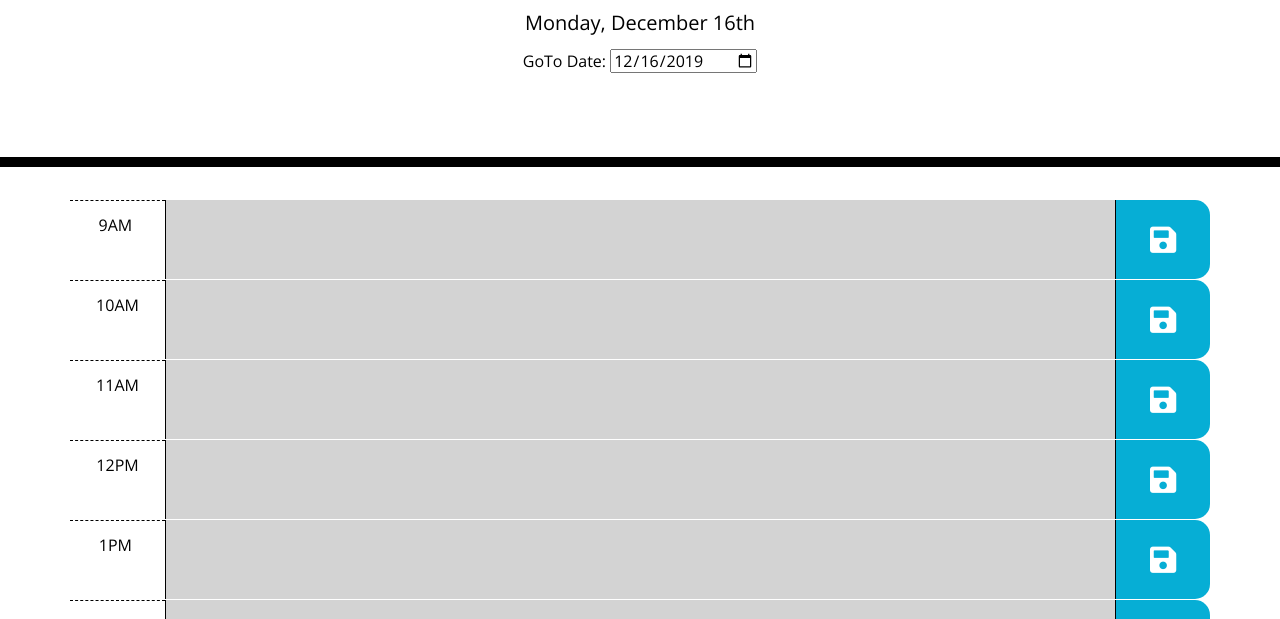
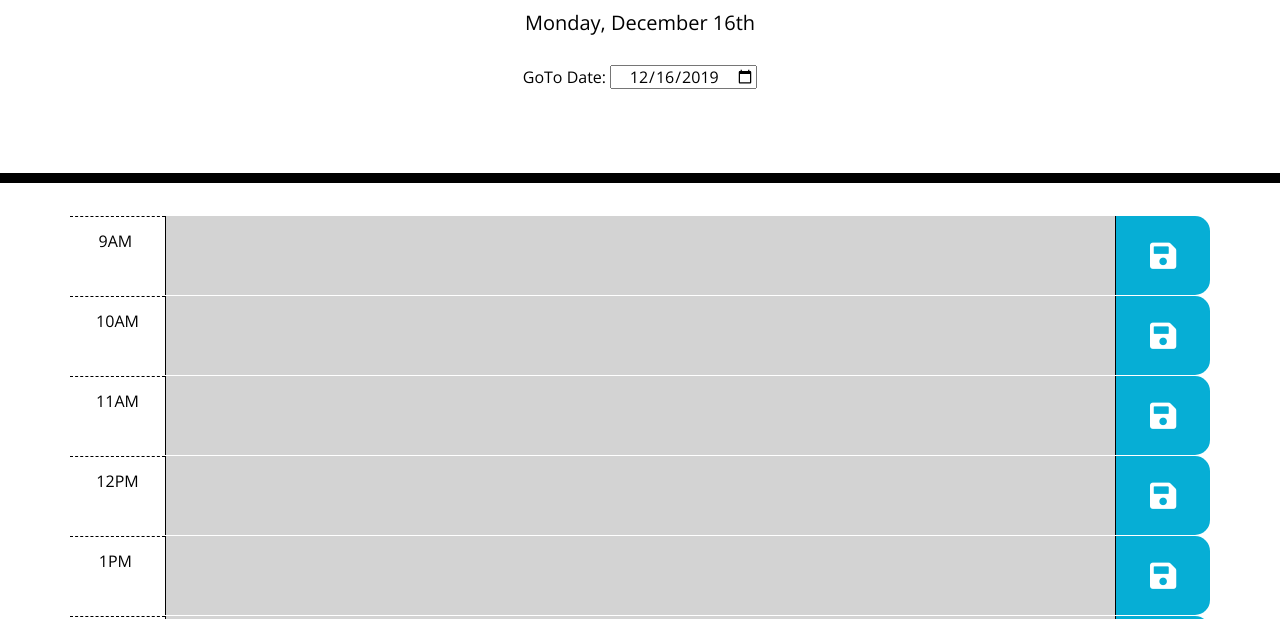
Before and after one commit to kgeary/workday-planner, a plain HTML site: page index.html in a window 1280 px wide. Shown: the part 181-800 px from the top of the page. Drawn offline with nearby package versions, Linux system fonts and the light colour scheme.

Commit message:
Multiday planner cleanup

```diff
--- a/assets/css/style.css
+++ b/assets/css/style.css
@@ -23,6 +23,18 @@ body {
     color: black;
     border-radius: 0;
     border-bottom: 10px solid black;
+  }
+
+  #dateGroup {
+    display: inline-block;
+    /* background-color: lightgray; */
+    padding: 1rem;
+    /* border: 1px solid black; */
+  }
+
+  input[type="date"] {
+    display: inline-block;
+    text-align: center;
   }
 
   .description{
--- a/assets/js/planner.js
+++ b/assets/js/planner.js
@@ -1,7 +1,7 @@
 const times = [9,10,11,12,13,14,15,16,17];
 //const times = [9,10,11,12,13,14,15,16,17,18,19,20,21,22]; // TEST-LIST
+let updateInterval;
 let curDate = moment(); // Current Day is initially Today
-let updateInterval;
 
 // JQuery
 $(function() {
@@ -10,6 +10,7 @@ $(function() {
     $("#datepicker").val(moment().format('YYYY-MM-DD'));
     $("#datepicker").on("change", function () {
         curDate = moment($(this).val(), "YYYY-MM-DD");
+        if (!curDate.isValid()) curDate = moment();
         SetCurrentDateLabel();
         clearInterval(updateInterval);
         $(".container").html("");
@@ -34,7 +35,7 @@ function loadDay() {
         let hr = $colHour.text();
         let txt = $(this).siblings(".description").val();
         console.log(hr, txt);
-        localStorage.setItem(curDate.format("YYYYMMDD-") + hr.trim(), txt.trim());
+        localStorage.setItem(getStoreDatePrefix() + hr.trim(), txt.trim());
         $("#save-toast").fadeIn(750).fadeOut(1500);
     });
 
@@ -58,9 +59,9 @@ function checkTimeBlocks() {
     let $hours = $('.hour');
     $hours.each(function(index) {
         let $text = $(this).next();
-        let curTime = $(this).text();
+        let hour12ampm = $(this).text();
         let n = moment();
-        let t = moment(curDate.format("YYYYMMDD ") + curTime, "YYYYMMDD hA");
+        let t = getMoment12H(hour12ampm);
         console.log("TTTT", t);
         let tense = getTense(n, t);
         if ($text.is("."+tense)) {
@@ -80,13 +81,13 @@ function checkTimeBlocks() {
  }
 
 // Create a Time Block Group
-function createTimeBlock(hour) {
+function createTimeBlock(hour24) {
     let timeBlock = createEl("div", "time-block");
     let row = createEl("div", "row");
     timeBlock.appendChild(row);
-    let colHour = createEl("div", "col-sm-1 pt-3 hour", hour);
+    let colHour = createEl("div", "col-sm-1 pt-3 hour", hour24);
     row.appendChild(colHour);
-    let colText = createEl("textarea", "col-sm-10 description", hour);
+    let colText = createEl("textarea", "col-sm-10 description", hour24);
     row.appendChild(colText);
     let colSave = createEl("div", "col-sm-1 saveBtn");
     row.appendChild(colSave);
@@ -97,16 +98,16 @@ function createTimeBlock(hour) {
 }
 
 // Create a single page element
-function createEl(tag, cls, hour) {
+function createEl(tag, cls, hour24) {
     let el = document.createElement(tag);
     el.setAttribute("class", cls);
     // Special Handling for Hour and Text Columns
-    if (el, hour) {
-        let t = getTime24H(hour);
+    if (hour24) {
+        let t = getMoment24H(hour24);
         let n = moment();
         if (tag === "textarea") {
             cls += " " + getTense(n, t);
-            el.textContent = localStorage.getItem(curDate.format("YYYYMMDD-") + formatAmPm(t));
+            el.textContent = localStorage.getItem(getStoreDatePrefix() + formatAmPm(t));
         } else {
             el.textContent = formatAmPm(t).padEnd(4, " ");
         }
@@ -130,9 +131,18 @@ function getTense(n, t) {
     return cls;
 }
 
-function getTime24H(hour) {
-    return moment(curDate.format("YYYYMMDD ") + hour, "YYYYMMDD H");
+function getStoreDatePrefix() {
+    return curDate.format("YYYYMMDD-");
 }
+
+function getMoment12H(hour12ampm) {
+    return moment(curDate.format("YYYYMMDD ") + hour12ampm, "YYYYMMDD hA");
+}
+
+function getMoment24H(hour24) {
+    return moment(curDate.format("YYYYMMDD ") + hour24, "YYYYMMDD H");
+}
+
 function formatAmPm(m) {
     return m.format("hA");
 }
--- a/index.html
+++ b/index.html
@@ -18,10 +18,10 @@
         <h1 class="display-3">Work Day Scheduler</h1>
         <p class="lead">A simple calendar app for scheduling your work day</p>
         <p id="currentDay" class="lead"></p>
-        <p>
+        <div id="dateGroup">
             <label for="datepicker">GoTo Date:</label>
-            <input type="date" name="" id="datepicker">
-        </p>
+            <input type="date" name="datepicker" id="datepicker" class="form-inline">
+        </div>
     </header>
     <div class="container">
         <!-- Timeblocks go here -->
```
